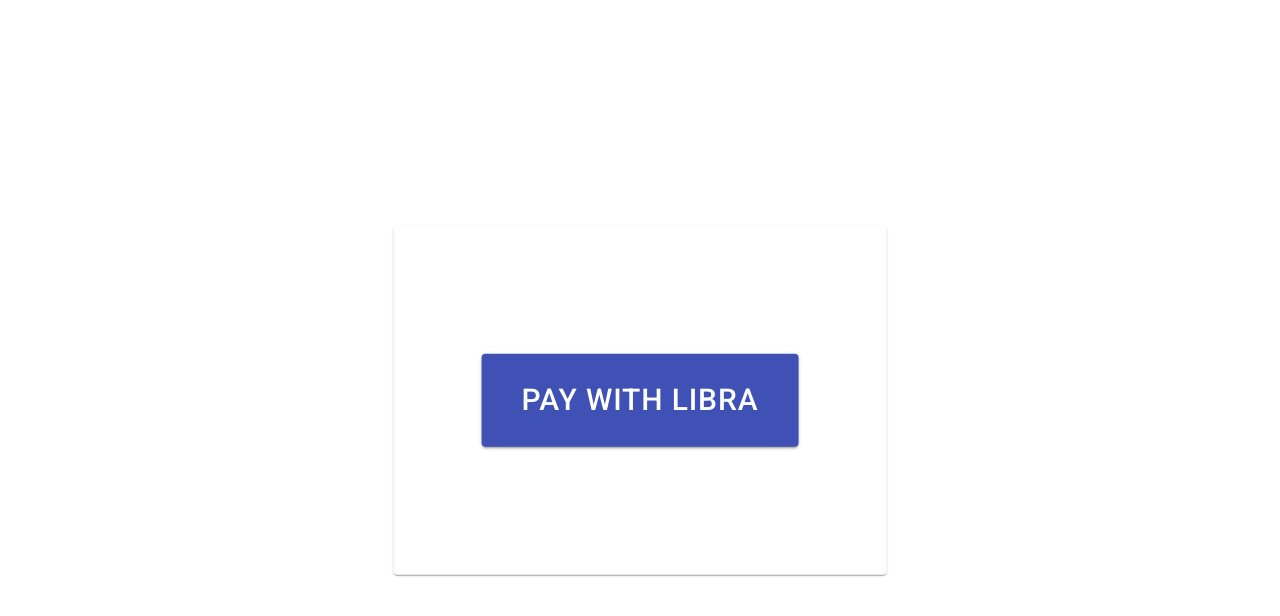
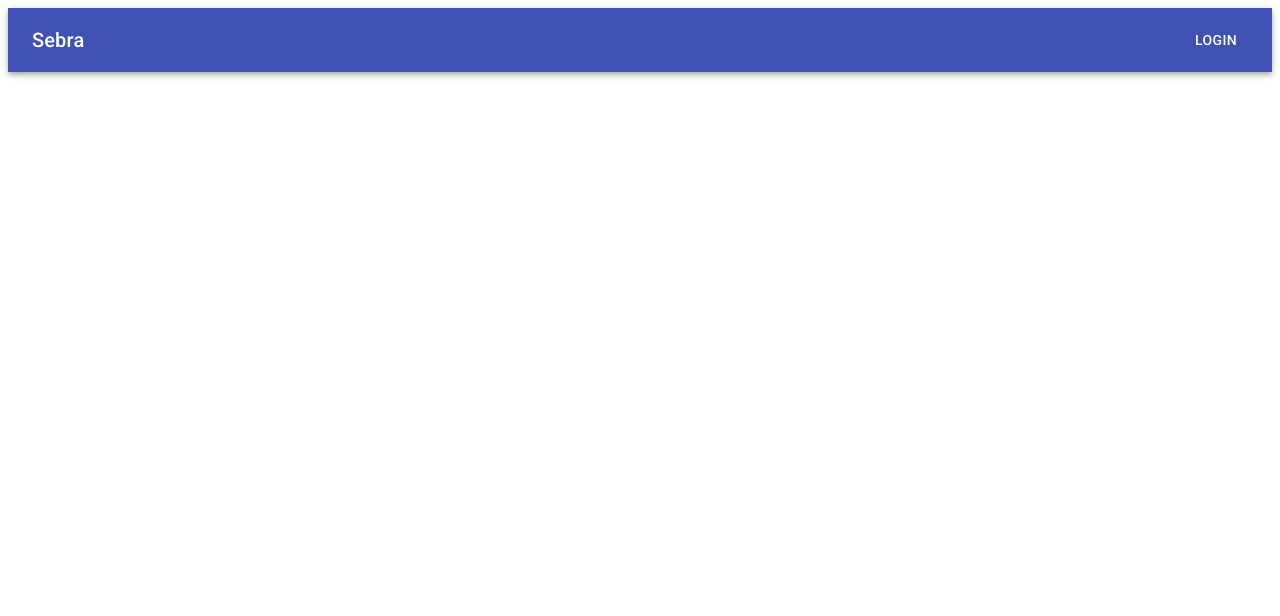
Before and after one commit to allensh11/Sebra, a React (Create React App) app in the folder client/: page /#/ in a window 1280 px wide. Shown: the top 616 px of the page. Built offline with nearby package versions, Linux system fonts and the light colour scheme.

Commit message:
Added Nav

```diff
--- /dev/null
+++ b/client/src/components/Nav.js
@@ -0,0 +1,43 @@
+import React from 'react';
+import { Link } from 'react-router-dom';
+import { makeStyles } from '@material-ui/core/styles';
+import AppBar from '@material-ui/core/AppBar';
+import Toolbar from '@material-ui/core/Toolbar';
+import Typography from '@material-ui/core/Typography';
+import Button from '@material-ui/core/Button';
+
+
+const useStyles = makeStyles(theme => ({
+  root: {
+    flexGrow: 1,
+  },
+  title: {
+    flexGrow: 1,
+  },
+  link: {
+    color: 'white',
+    textDecoration: 'none'
+  }
+}));
+
+const Nav = () => {
+  const classes = useStyles();
+
+  return (
+    <div className={classes.root}>
+      <AppBar position="static">
+        <Toolbar>
+          <Typography variant="h6" className={classes.title}>
+          <Link to='/' className={classes.link}>Sebra</Link>
+          </Typography>
+          <Button color="inherit">
+            <Link to='/login' className={classes.link}>Login</Link>
+          </Button>
+        </Toolbar>
+      </AppBar>
+    </div>
+  );
+}
+
+
+export default Nav;
--- a/client/src/components/app/App.js
+++ b/client/src/components/app/App.js
@@ -1,6 +1,7 @@
 import React from 'react';
 import { HashRouter as Router, Route } from 'react-router-dom';
-import Homepage from '../Homepage';
+//import Homepage from '../Homepage';
+import Nav from '../Nav';
 import CreateAccount from '../CreateAccount';
 import Account from '../Account';
 import CompletedPayment from '../CompletedPayment';
@@ -8,7 +9,8 @@
 
 const App = () => (
   <Router>
-    <Route exact path='/' render={ ({ history }) => <Homepage history={ history }/> }/>
+    {/* <Route exact path='/' render={ ({ history }) => <Homepage history={ history }/> }/> */}
+    <Nav/>
     <Route path='/create-account' render={ ({ history }) => <CreateAccount history={ history }/> }/>
     <Route exact path='/account/:customerId' render={ ({ match, history }) => <Account customerId={ match.params.customerId } history={ history }/> }/>
     <Route path='/account/:customerId/completed' render={ ({ history }) => <CompletedPayment history={ history }/> }/>
```
